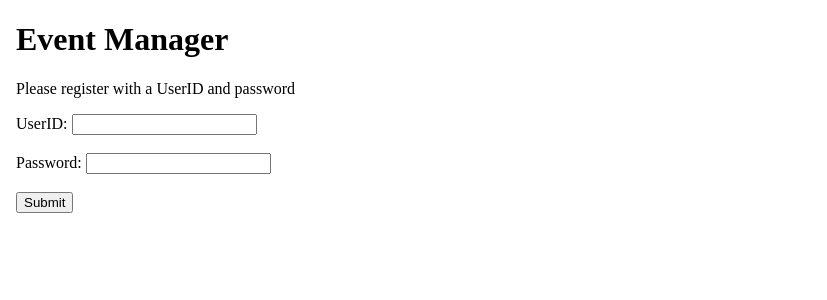
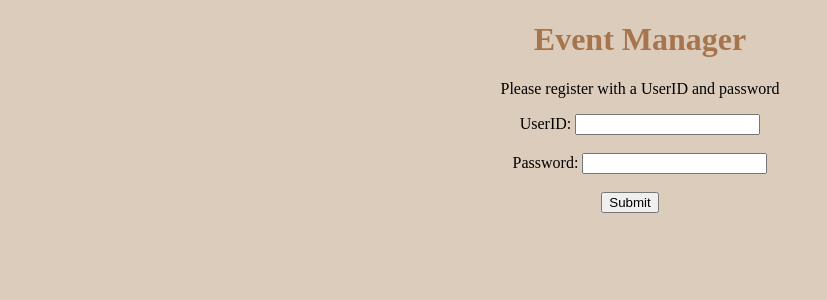
Before and after one commit to Fedbca123/CollegeEvents, a React (Create React App) app in the folder eventswebapp/: page / in a window 1280 px wide. Shown: the top 300 px of the page, without its empty margins (0-827 px from the left). Built offline with nearby package versions, Linux system fonts and the light colour scheme.

Commit message:
styling changes

```diff
--- a/eventswebapp/src/styles/login.css
+++ b/eventswebapp/src/styles/login.css
@@ -1,4 +1,15 @@
-.LoginScreen {
+h1 {
+    color: #a7754d;
+}
+
+body {
     background-color: #DCCCBB;
-    justify-content: center;
+    text-align: center;
+    background-color: '#DCCCBB';
+    height: 100vh;
+    min-height: 100vh;
 }
+
+.btn1 {
+    margin-right: 20px;
+}
```
